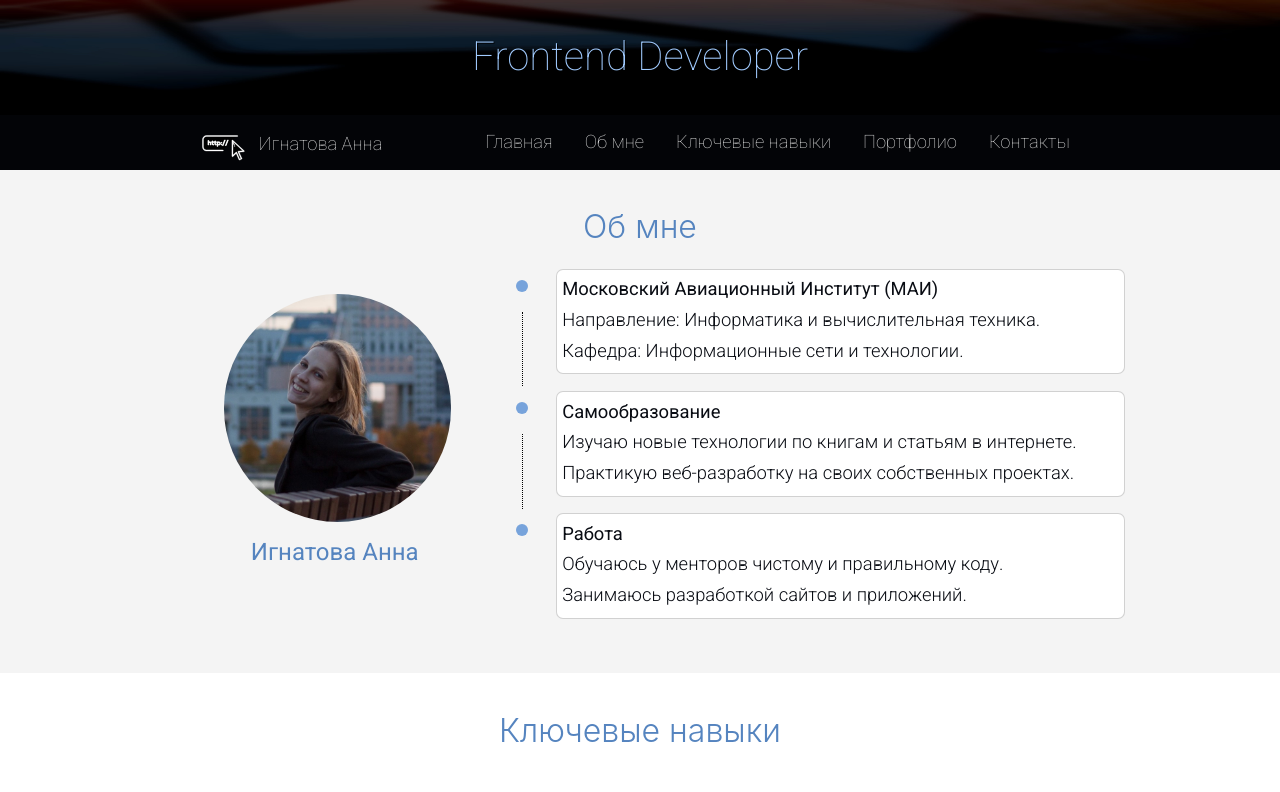
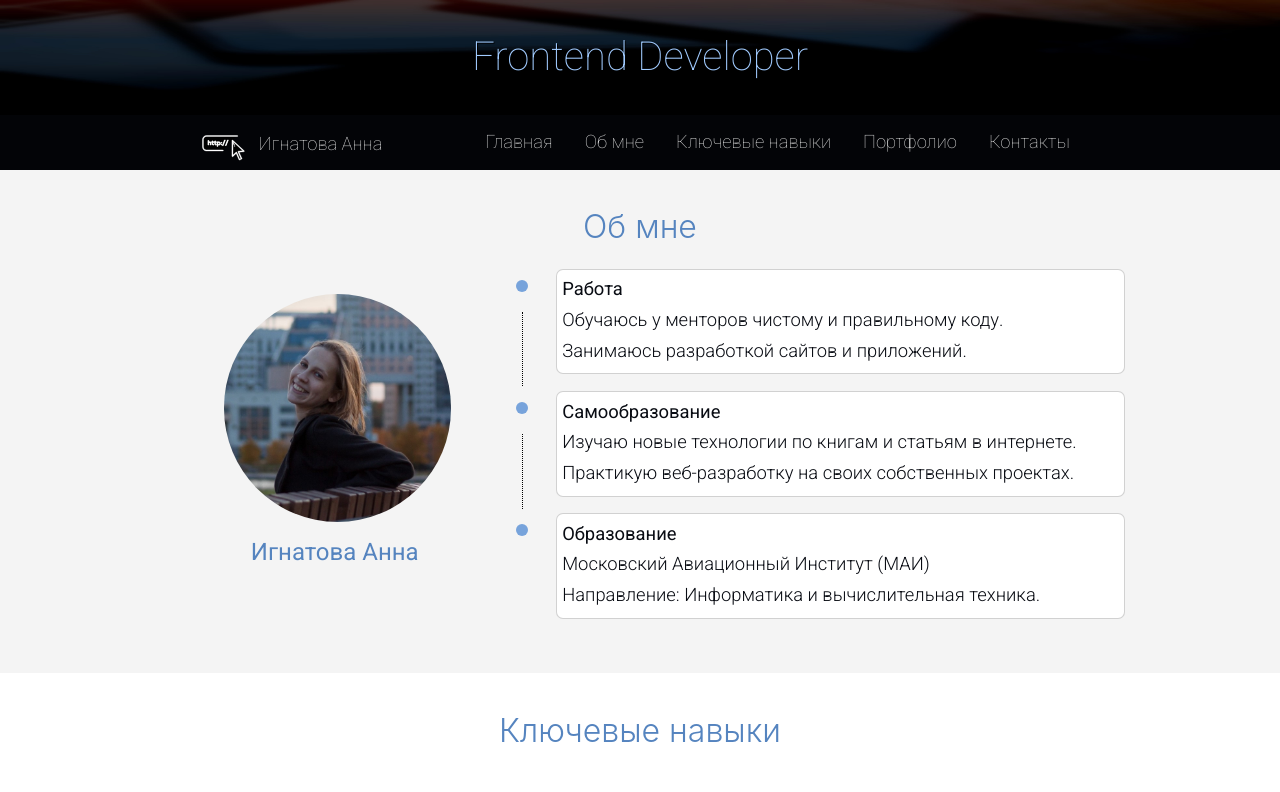
Before and after one commit to AnigalHub/Portfolio, a Nuxt app: page / in a window 1280 px wide. Shown: the top 792 px of the page. Built offline with nearby package versions, Linux system fonts and the light colour scheme.

Commit message:
удалены года, изменен порядок

```diff
--- a/components/about.vue
+++ b/components/about.vue
@@ -30,22 +30,19 @@
       return {
         About:[
           {
-            name: "Московский Авиационный Институт (МАИ)",
-            year: "(2015-2019)",
-            direction:"Направление: Информатика и вычислительная техника.",
-            department:"Кафедра: Информационные сети и технологии."
+            name: "Работа",
+            direction:"Обучаюсь у менторов чистому и правильному коду.",
+            department:"Занимаюсь разработкой сайтов и приложений."
           },
           {
             name: "Самообразование",
-            year: "(2015-2022)",
             direction:"Изучаю новые технологии по книгам и статьям в интернете.",
             department:"Практикую веб-разработку на своих собственных проектах."
           },
           {
-            name: "Работа",
-            year: "(2020-2022)",
-            direction:"Обучаюсь у менторов чистому и правильному коду.",
-            department:"Занимаюсь разработкой сайтов и приложений."
+            name: "Образование",
+            direction:"Московский Авиационный Институт (МАИ)",
+            department:"Направление: Информатика и вычислительная техника."
           },
         ]
       }
```
